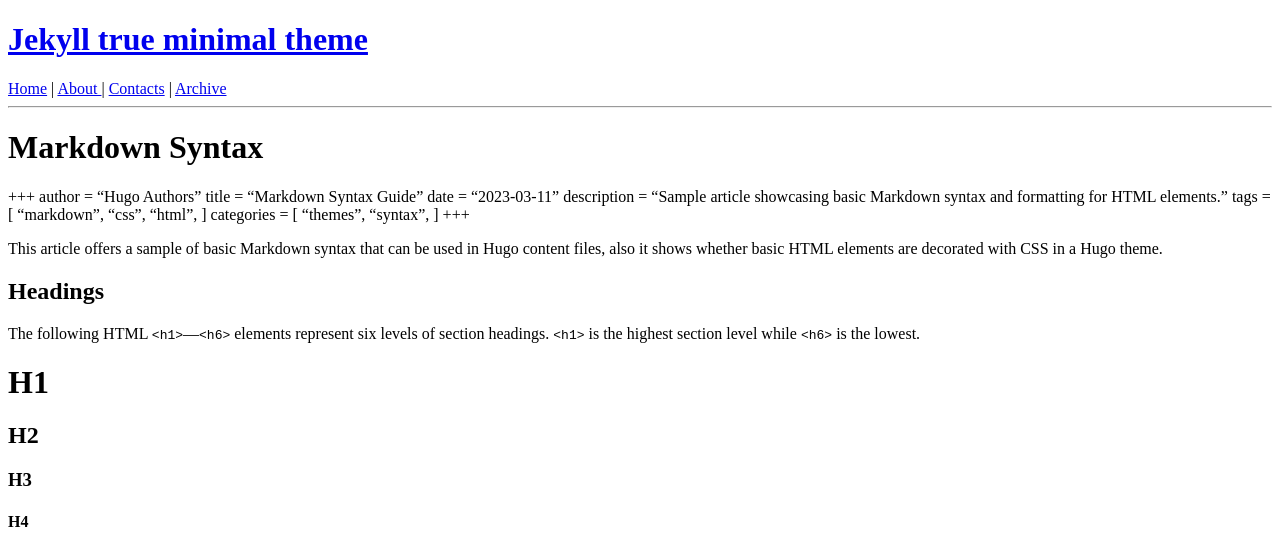
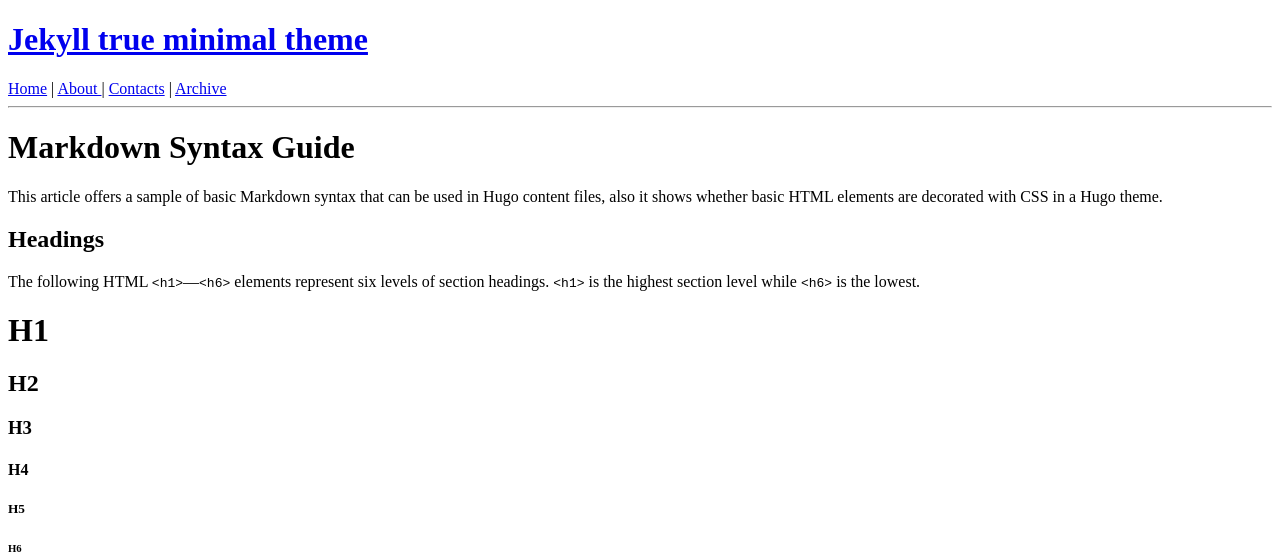
Before and after one commit to t94xr/t94xr.github.io, a Jekyll site: the page built from _posts/2024-08-17-markdown-syntax.md, in a window 1280 px wide and 900 px high, cut to the strip 0-555 px from the top of the window. Built offline with Jekyll 4.4.1, drawn with Linux system fonts in a browser that asks for light colours; our own code applies the rules of GitHub Pages for plain Markdown files.

Commit message:
Update with new content and files

```diff
--- a/_posts/2024-08-17-markdown-syntax.md
+++ b/_posts/2024-08-17-markdown-syntax.md
@@ -1,18 +1,10 @@
-+++
-author = "Hugo Authors"
-title = "Markdown Syntax Guide"
-date = "2023-03-11"
-description = "Sample article showcasing basic Markdown syntax and formatting for HTML elements."
-tags = [
-    "markdown",
-    "css",
-    "html",
-]
-categories = [
-    "themes",
-    "syntax",
-]
-+++
+---
+layout: post
+title:  "Markdown Syntax Guide"
+date:   2024-08-17
+description: "Sample article showcasing basic Markdown syntax and formatting for HTML elements."
+---
+
 
 This article offers a sample of basic Markdown syntax that can be used in Hugo content files, also it shows whether basic HTML elements are decorated with CSS in a Hugo theme.
 <!--more-->
```
Also changed, not shown: _posts/2024-08-17-hp-elite-x2-g8-tablet.md (+5 -6 lines).
